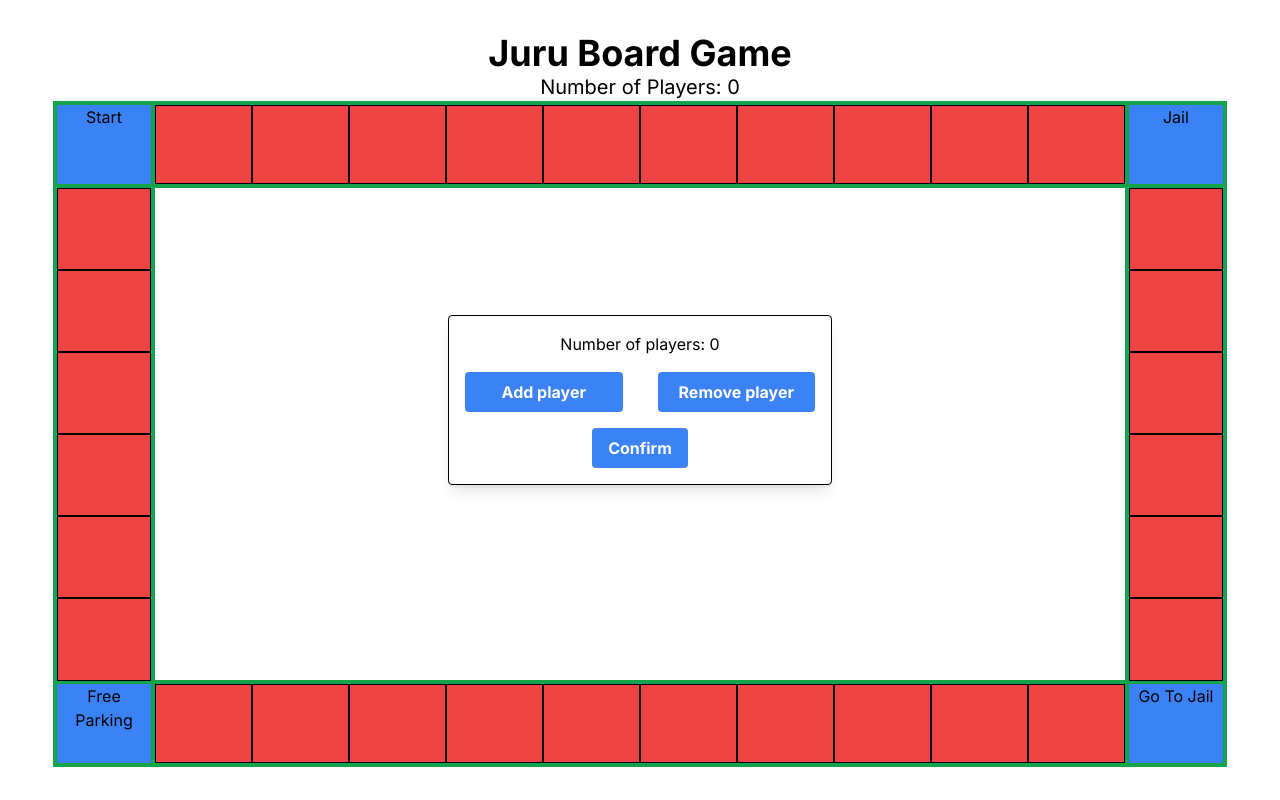
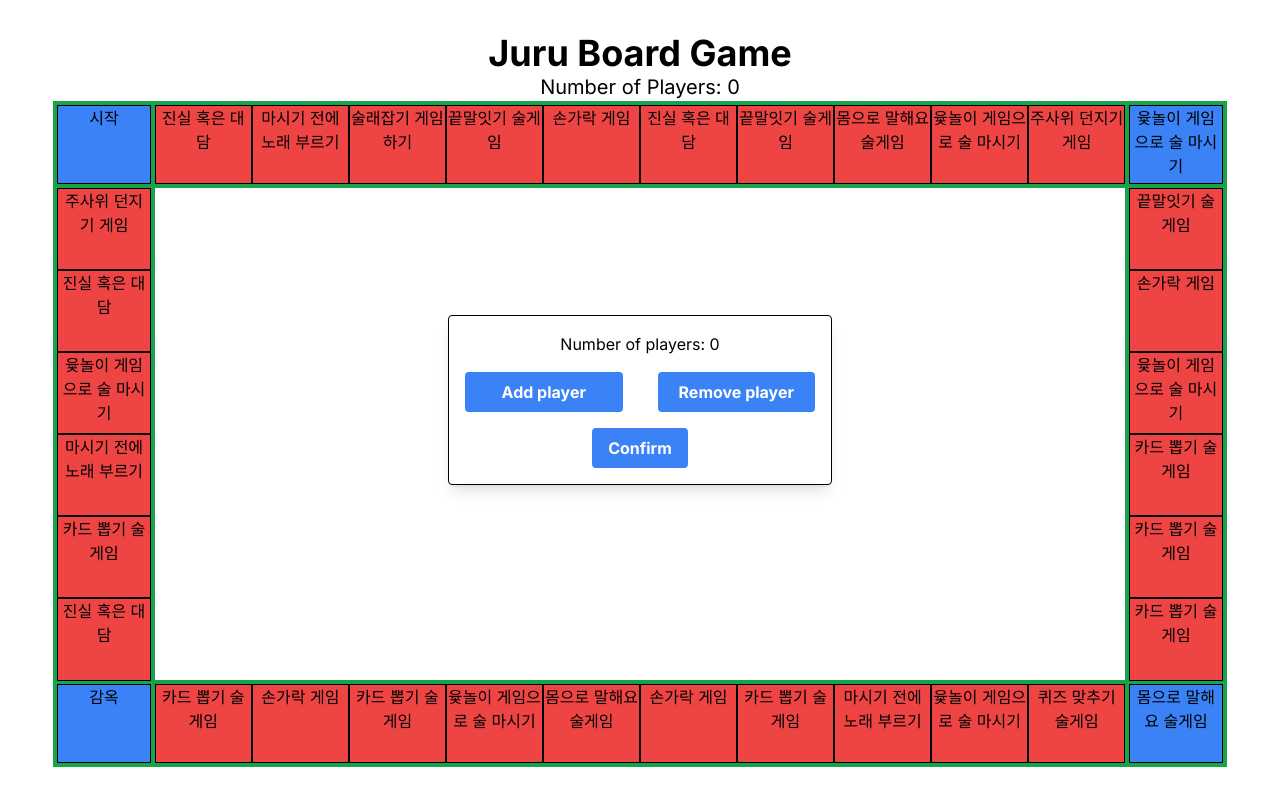
Before and after one commit to aptheparker/juru, a Next.js app: page /board-page in a window 1280 px wide. Built offline with nearby package versions, Linux system fonts and the light colour scheme.

Commit message:
feat: board data in json added

```diff
--- a/components/board/juru-board.tsx
+++ b/components/board/juru-board.tsx
@@ -1,4 +1,5 @@
 import { useState, useEffect } from "react";
+import boardData from "@/data/board.json";
 
 export default function JuruBoard({ numOfPlayers }: { numOfPlayers: number }) {
   const [currentPlayer, setCurrentPlayer] = useState(0);
@@ -57,15 +58,18 @@ export default function JuruBoard({ numOfPlayers }: { numOfPlayers: number }) {
       ));
   };
 
-  const boardPositions = Array.from({ length: 36 }, (_, index) => index);
+  const boardPositions = Array.from(boardData, (_, index) => index);
 
   return (
     <div className="bg-green-600 w-11/12 h-5/6 grid grid-cols-12 grid-rows-8 gap-1 p-1">
       {/* Top Row */}
-      <div className="col-span-1 row-span-1 bg-blue-500">
+      <div className="col-span-1 bg-blue-500 flex">
         {boardPositions.slice(0, 1).map((index) => (
-          <div key={index} className="flex flex-col justify-center items-center">
-            Start
+          <div
+            key={index}
+            className="flex-1 flex flex-col border border-black justify-between items-center"
+          >
+            {boardData[index].mission}
             <div className="flex">{renderPlayerMarker(index)}</div>
           </div>
         ))}
@@ -74,17 +78,21 @@ export default function JuruBoard({ numOfPlayers }: { numOfPlayers: number }) {
         {boardPositions.slice(1, 11).map((index) => (
           <div
             key={index}
-            className="flex-1 border border-black flex justify-center items-center"
+            className="flex-1 flex flex-col border border-black justify-between items-center"
           >
-            {renderPlayerMarker(index)}
+            {boardData[index].mission}
+            <div className="flex">{renderPlayerMarker(index)}</div>
           </div>
         ))}
       </div>
-      <div className="col-span-1 row-span-1 bg-blue-500">
+      <div className="col-span-1 bg-blue-500 flex">
         {boardPositions.slice(11, 12).map((index) => (
-          <div key={index} className="flex-1 flex justify-center items-center">
-            Jail
-            {renderPlayerMarker(index)}
+          <div
+            key={index}
+            className="flex-1 flex flex-col border border-black justify-between items-center"
+          >
+            {boardData[index].mission}
+            <div className="flex">{renderPlayerMarker(index)}</div>
           </div>
         ))}
       </div>
@@ -97,9 +105,10 @@ export default function JuruBoard({ numOfPlayers }: { numOfPlayers: number }) {
           .map((index) => (
             <div
               key={index}
-              className="flex-1 border border-black flex justify-center items-center"
+              className="flex-1 flex flex-col border border-black justify-between items-center"
             >
-              {renderPlayerMarker(index)}
+              {boardData[index].mission}
+              <div className="flex">{renderPlayerMarker(index)}</div>
             </div>
           ))}
       </div>
@@ -125,19 +134,23 @@ export default function JuruBoard({ numOfPlayers }: { numOfPlayers: number }) {
         {boardPositions.slice(12, 18).map((index) => (
           <div
             key={index}
-            className="flex-1 border border-black flex justify-center items-center"
+            className="flex-1 flex flex-col border border-black justify-between items-center"
           >
-            {renderPlayerMarker(index)}
+            {boardData[index].mission}
+            <div className="flex">{renderPlayerMarker(index)}</div>
           </div>
         ))}
       </div>
 
       {/* Bottom Row */}
-      <div className="col-span-1 row-span-1 bg-blue-500">
+      <div className="col-span-1 bg-blue-500 flex">
         {boardPositions.slice(29, 30).map((index) => (
-          <div key={index} className="flex-1 flex justify-center items-center">
-            Free Parking
-            {renderPlayerMarker(index)}
+          <div
+            key={index}
+            className="flex-1 flex flex-col border border-black justify-between items-center"
+          >
+            {boardData[index].mission}
+            <div className="flex">{renderPlayerMarker(index)}</div>
           </div>
         ))}
       </div>
@@ -148,17 +161,21 @@ export default function JuruBoard({ numOfPlayers }: { numOfPlayers: number }) {
           .map((index) => (
             <div
               key={index}
-              className="flex-1 border border-black flex justify-center items-center"
+              className="flex-1 flex flex-col border border-black justify-between items-center"
             >
-              {renderPlayerMarker(index)}
+              {boardData[index].mission}
+              <div className="flex">{renderPlayerMarker(index)}</div>
             </div>
           ))}
       </div>
-      <div className="col-span-1 row-span-1 bg-blue-500">
+      <div className="col-span-1 bg-blue-500 flex">
         {boardPositions.slice(18, 19).map((index) => (
-          <div key={index} className="flex-1 flex justify-center items-center">
-            Go To Jail
-            {renderPlayerMarker(index)}
+          <div
+            key={index}
+            className="flex-1 flex flex-col border border-black justify-between items-center"
+          >
+            {boardData[index].mission}
+            <div className="flex">{renderPlayerMarker(index)}</div>
           </div>
         ))}
       </div>
--- /dev/null
+++ b/data/board.json
@@ -0,0 +1,38 @@
+[
+  {"id": 0, "mission": "시작"},
+  {"id": 1, "mission": "진실 혹은 대담"},
+  {"id": 2, "mission": "마시기 전에 노래 부르기"},
+  {"id": 3, "mission": "술래잡기 게임하기"},
+  {"id": 4, "mission": "끝말잇기 술게임"},
+  {"id": 5, "mission": "손가락 게임"},
+  {"id": 6, "mission": "진실 혹은 대담"},
+  {"id": 7, "mission": "끝말잇기 술게임"},
+  {"id": 8, "mission": "몸으로 말해요 술게임"},
+  {"id": 9, "mission": "윷놀이 게임으로 술 마시기"},
+  {"id": 10, "mission": "주사위 던지기 게임"},
+  {"id": 11, "mission": "윷놀이 게임으로 술 마시기"},
+  {"id": 12, "mission": "끝말잇기 술게임"},
+  {"id": 13, "mission": "손가락 게임"},
+  {"id": 14, "mission": "윷놀이 게임으로 술 마시기"},
+  {"id": 15, "mission": "카드 뽑기 술게임"},
+  {"id": 16, "mission": "카드 뽑기 술게임"},
+  {"id": 17, "mission": "카드 뽑기 술게임"},
+  {"id": 18, "mission": "몸으로 말해요 술게임"},
+  {"id": 19, "mission": "퀴즈 맞추기 술게임"},
+  {"id": 20, "mission": "윷놀이 게임으로 술 마시기"},
+  {"id": 21, "mission": "마시기 전에 노래 부르기"},
+  {"id": 22, "mission": "카드 뽑기 술게임"},
+  {"id": 23, "mission": "손가락 게임"},
+  {"id": 24, "mission": "몸으로 말해요 술게임"},
+  {"id": 25, "mission": "윷놀이 게임으로 술 마시기"},
+  {"id": 26, "mission": "카드 뽑기 술게임"},
+  {"id": 27, "mission": "손가락 게임"},
+  {"id": 28, "mission": "카드 뽑기 술게임"},
+  {"id": 29, "mission": "감옥"},
+  {"id": 30, "mission": "진실 혹은 대담"},
+  {"id": 31, "mission": "카드 뽑기 술게임"},
+  {"id": 32, "mission": "마시기 전에 노래 부르기"},
+  {"id": 33, "mission": "윷놀이 게임으로 술 마시기"},
+  {"id": 34, "mission": "진실 혹은 대담"},
+  {"id": 35, "mission": "주사위 던지기 게임"}
+]
```
